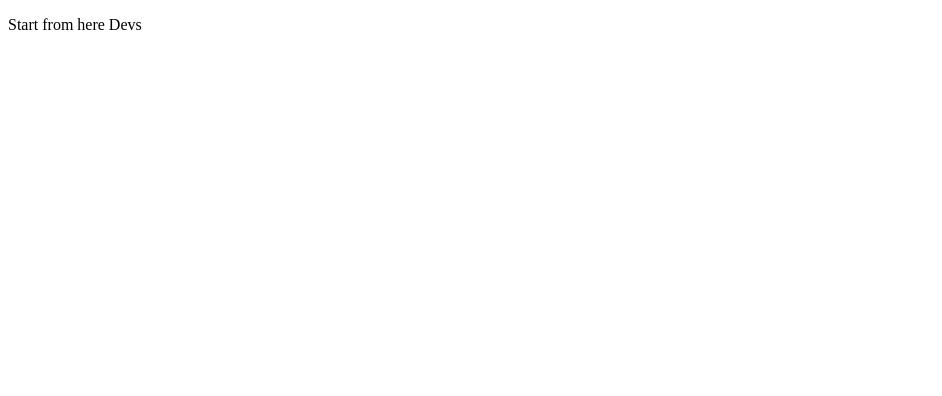
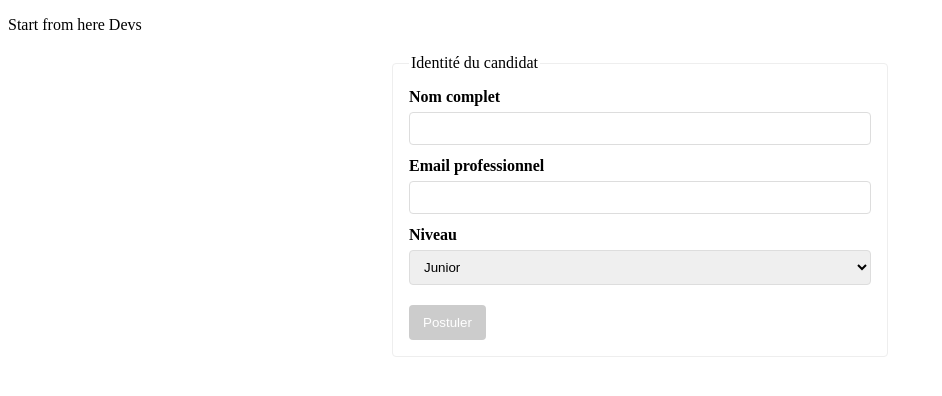
Before and after one commit to Must01/Atelier-Finale-N-4, an Angular app: page / in a window 1280 px wide. Shown: the top 396 px of the page, without its empty margins (0-942 px from the left). Built offline with nearby package versions, Linux system fonts and the light colour scheme.

Commit message:
Identity Section (Nom, Email, Level) with validation+Styling

```diff
--- a/src/app/app.component.html
+++ b/src/app/app.component.html
@@ -1 +1,2 @@
 <p>Start from here Devs</p>
+<app-candidate-form></app-candidate-form>
--- a/src/app/app.component.ts
+++ b/src/app/app.component.ts
@@ -1,10 +1,11 @@
 import { Component } from '@angular/core';
 import { RouterOutlet } from '@angular/router';
+import { CandidateFormComponent } from './components/candidate-form/candidate-form.component';
 
 @Component({
   selector: 'app-root',
   standalone: true,
-  imports: [RouterOutlet],
+  imports: [RouterOutlet, CandidateFormComponent],
   templateUrl: './app.component.html',
   styleUrl: './app.component.css'
 })
--- a/src/app/components/candidate-form/candidate-form.component.css
+++ b/src/app/components/candidate-form/candidate-form.component.css
@@ -0,0 +1,71 @@
+/* Container */
+.candidate-container {
+  max-width: 500px;
+  margin: 20px auto;
+}
+
+.card {
+  border: 1px solid #eee;
+  padding: 16px;
+  border-radius: 4px;
+  background: #fff;
+}
+
+.form-group {
+  margin-bottom: 12px;
+  display: flex;
+  flex-direction: column;
+}
+
+label {
+  margin-bottom: 6px;
+  font-weight: 600;
+}
+
+input[type="text"],
+input[type="email"],
+select {
+  padding: 8px 10px;
+  border: 1px solid #ddd;
+  border-radius: 4px;
+  outline: none;
+  transition:
+    box-shadow 0.12s ease,
+    border-color 0.12s ease;
+}
+
+/* Valid / invalid visual feedback (make whole input red/green) */
+.valid {
+  border-left-color: #2ecc71; /* green */
+  border-color: #2ecc71;
+  box-shadow: 0 0 0 3px rgba(46, 204, 113, 0.06);
+}
+
+.invalid {
+  border-left-color: #e74c3c; /* red */
+  border-color: #e74c3c;
+  box-shadow: 0 0 0 3px rgba(231, 76, 60, 0.06);
+}
+
+.errors {
+  color: #e74c3c;
+  font-size: 12px;
+  margin-top: 6px;
+}
+
+.btn-submit {
+  margin-top: 8px;
+  padding: 10px 14px;
+  background: #337ab7;
+  color: #fff;
+  border: none;
+  border-radius: 4px;
+  cursor: pointer;
+  box-shadow: 0 2px 6px rgba(51, 122, 183, 0.2);
+}
+
+.btn-submit[disabled] {
+  background: #ccc;
+  box-shadow: none;
+  cursor: not-allowed;
+}
--- a/src/app/components/candidate-form/candidate-form.component.html
+++ b/src/app/components/candidate-form/candidate-form.component.html
@@ -1 +1,81 @@
-<p>candidate-form works!</p>
+<form
+  #candidateForm="ngForm"
+  (ngSubmit)="onSubmit(candidateForm)"
+  novalidate
+  class="candidate-container"
+  [class.form-invalid]="
+    candidateForm.invalid && (candidateForm.touched || candidateForm.dirty)
+  "
+>
+  <fieldset class="card">
+    <legend>Identité du candidat</legend>
+
+    <div class="form-group">
+      <label for="name">Nom complet</label>
+      <input
+        id="name"
+        name="name"
+        type="text"
+        [(ngModel)]="candidate.name"
+        #name="ngModel"
+        required
+        minlength="5"
+        [ngClass]="{
+          valid: name.valid && name.dirty,
+          invalid: name.invalid && name.dirty,
+        }"
+      />
+      <div class="errors" *ngIf="name.dirty && name.invalid">
+        <div *ngIf="name.errors?.['required']">Nom requis</div>
+        <div *ngIf="name.errors?.['minlength']">Minimum 5 caractères</div>
+      </div>
+    </div>
+
+    <div class="form-group">
+      <label for="email">Email professionnel</label>
+      <input
+        id="email"
+        name="email"
+        type="email"
+        [(ngModel)]="candidate.email"
+        #email="ngModel"
+        required
+        email
+        [ngClass]="{
+          valid: email.valid && email.dirty,
+          invalid: email.invalid && email.dirty,
+        }"
+      />
+      <div class="errors" *ngIf="email.dirty && email.invalid">
+        <div *ngIf="email.errors?.['required']">Email requis</div>
+        <div *ngIf="email.errors?.['email']">Format invalide</div>
+      </div>
+    </div>
+
+    <div class="form-group">
+      <label for="level">Niveau</label>
+      <select
+        id="level"
+        name="level"
+        [(ngModel)]="candidate.level"
+        #level="ngModel"
+        required
+        [ngClass]="{
+          valid: level.valid && level.dirty,
+          invalid: level.invalid && level.dirty,
+        }"
+      >
+        <option value="Junior">Junior</option>
+        <option value="Intermédiaire">Intermédiaire</option>
+        <option value="Senior">Senior</option>
+      </select>
+      <div class="errors" *ngIf="level.dirty && level.invalid">
+        <div *ngIf="level.errors?.['required']">Niveau requis</div>
+      </div>
+    </div>
+
+    <button type="submit" [disabled]="candidateForm.invalid" class="btn-submit">
+      Postuler
+    </button>
+  </fieldset>
+</form>
--- a/src/app/components/candidate-form/candidate-form.component.ts
+++ b/src/app/components/candidate-form/candidate-form.component.ts
@@ -1,12 +1,28 @@
 import { Component } from '@angular/core';
+import { CommonModule } from '@angular/common';
+import { FormsModule, NgForm } from '@angular/forms';
 
 @Component({
   selector: 'app-candidate-form',
   standalone: true,
-  imports: [],
+  imports: [CommonModule, FormsModule],
   templateUrl: './candidate-form.component.html',
-  styleUrl: './candidate-form.component.css'
+  styleUrls: ['./candidate-form.component.css']
 })
 export class CandidateFormComponent {
+  candidate = {
+    name: '',
+    email: '',
+    level: 'Junior'
+  };
 
+  onSubmit(form: NgForm) {
+    if (form.valid) {
+      form.resetForm({
+        name: '',
+        email: '',
+        level: 'Junior'
+      });
+    }
+  }
 }
```
